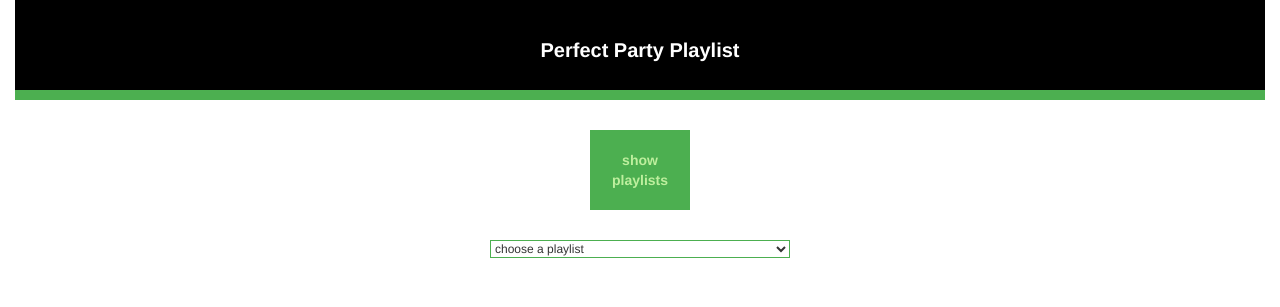
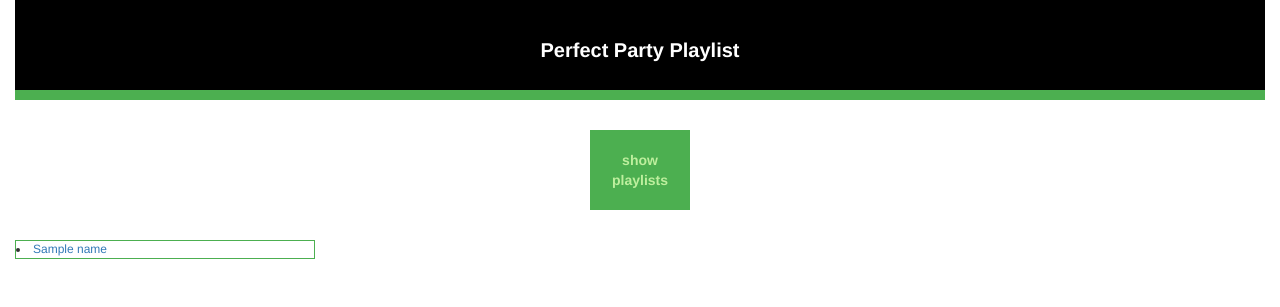
Before and after one commit to omwan/playlist, a Flask app: template templates/index2.html in a window 1280 px wide. Shown: the top 307 px of the page. Run offline with Flask 2, Linux system fonts and the light colour scheme; the template is opened without the code that fills it: most values are stand-ins (such as "Sample title", 1, 10 or a date in 2020); some libraries are stand-ins or nearby versions.

Commit message:
use links instead of dropdown

```diff
--- a/templates/index2.html
+++ b/templates/index2.html
@@ -2,12 +2,19 @@
 {% block body %}
 
 <a href="/tracks"><div class="button" id="playlists">show playlists</div></a>
+<!--
 <center><select class="playlists" onChange="location.href=this.options[this.selectedIndex].value;">>
     <option value="/">choose a playlist</option>
     {% for n in name %}
     <option value="/chooser/{{n.id}}">{{n.title}}</option>
     {% endfor %}
     </select></center>
+-->
+<div class="playlists">
+    {% for n in name %}
+        <li><a href="/chooser/{{n.id}}">{{n.title}}</a></li>
+    {% endfor %}
+</div>
 
 <div class="embed"><center><iframe id= "embed" src= "https://embed.spotify.com/?uri=spotify:user:{{userid}}:playlist:{{playlistid}}" width="300" height="380" frameborder="0" allowtransparency="true"></iframe></center></div>
 
```
